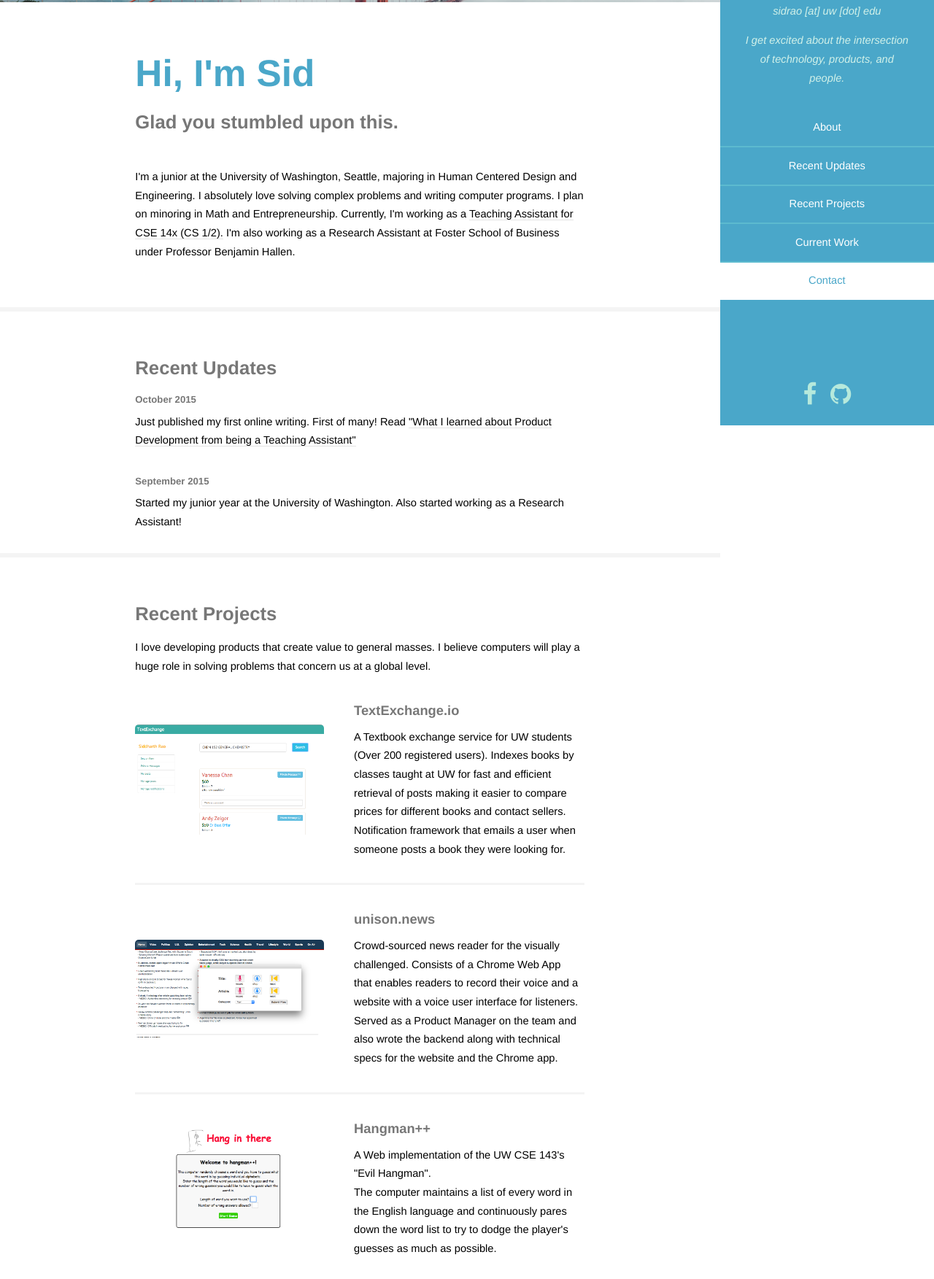
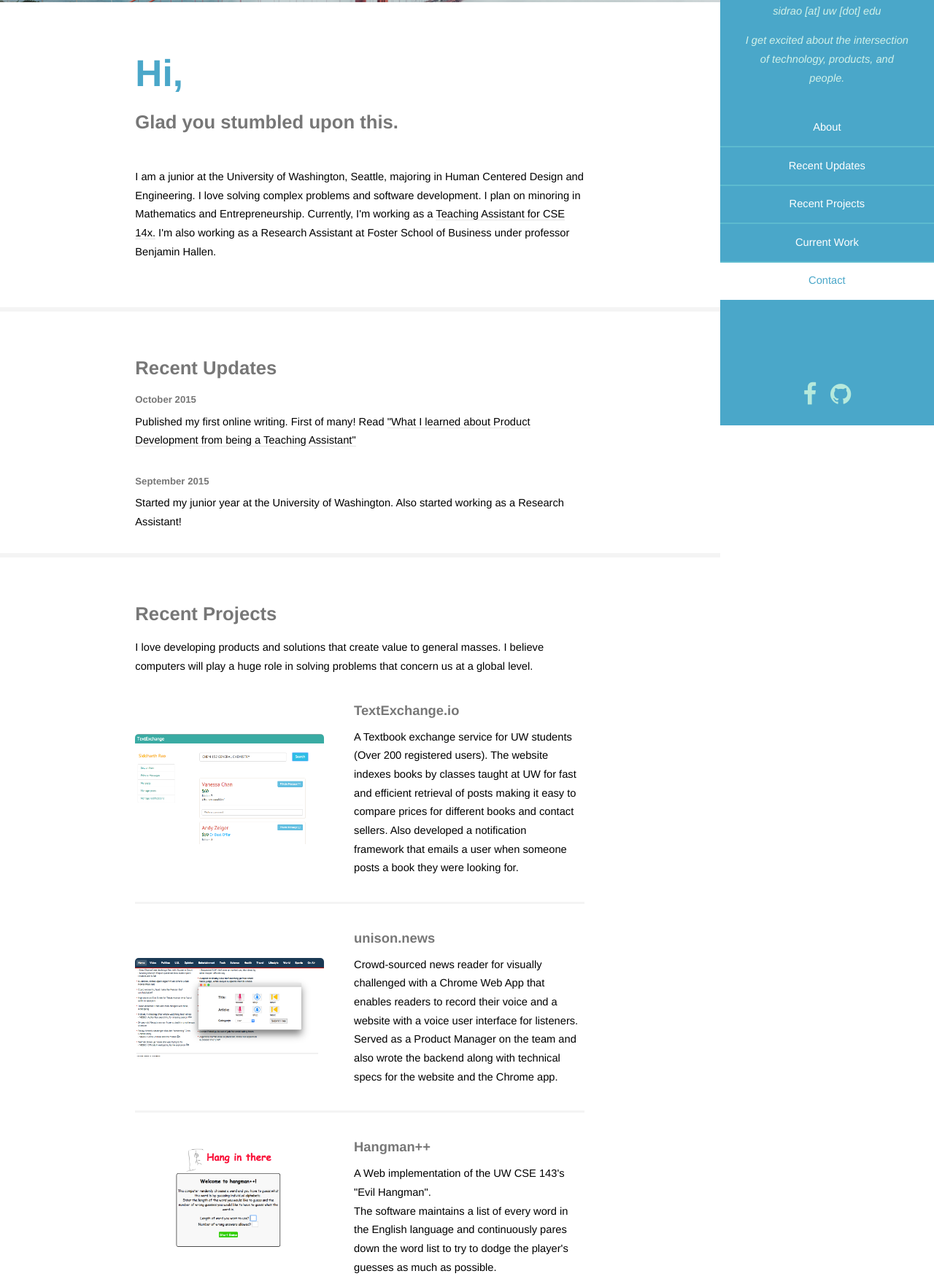
Before and after one commit to raosid/sidrao.xyz, a plain HTML site: page index.html in a window 1280 px wide. Shown: the part 217-1970 px from the top of the page at 73% size. Drawn offline with Linux system fonts and the light colour scheme.

Commit message:
Added the decided changes to the content of the website

```diff
--- a/index.html
+++ b/index.html
@@ -53,15 +53,15 @@
 							<section id="one">
 								<div class="container">
 									<header class="major">
-										<h2>Hi, I'm Sid</h2>
+										<h2>Hi,</h2>
 										<p>Glad you stumbled upon this.</p>
 									</header>
 									<p>
-										I'm a junior at the University of Washington, Seattle, majoring in Human
-										Centered Design and Engineering. I absolutely love solving complex problems and writing
-										computer programs. I plan on minoring in Math and Entrepreneurship.
-										Currently, I'm working as a <a href="http://courses.cs.washington.edu/courses/cse14x/ta/">Teaching Assistant for CSE 14x (CS 1/2).</a> I'm also working
-										as a Research Assistant at Foster School of Business under Professor Benjamin Hallen.
+										I am a junior at the University of Washington, Seattle, majoring in Human
+										Centered Design and Engineering. I love solving complex problems and software development.
+										I plan on minoring in Mathematics and Entrepreneurship.
+										Currently, I'm working as a <a href="http://courses.cs.washington.edu/courses/cse14x/ta/">Teaching Assistant for CSE 14x.</a> I'm also working
+										as a Research Assistant at Foster School of Business under professor Benjamin Hallen.
 									</p>
 								</div>
 							</section>
@@ -70,7 +70,7 @@
 							<div class="container">
 								<h3>Recent Updates</h3>
 									<h5>October 2015</h5>
-									<p>Just published my first online writing. First of many! Read <a target="_blank" href="https://medium.com/@sidgrao/what-i-learned-about-product-development-from-being-a-teaching-assistant-f4fa3563bb71#.l5frlh6sj">"What I learned about Product Development from being a Teaching Assistant"</p></a>
+									<p>Published my first online writing. First of many! Read <a target="_blank" href="https://medium.com/@sidgrao/what-i-learned-about-product-development-from-being-a-teaching-assistant-f4fa3563bb71#.l5frlh6sj">"What I learned about Product Development from being a Teaching Assistant"</p></a>
 									<h5>September 2015</h5>
 									Started my junior year at the University of Washington.  Also started working as a Research Assistant!
 
@@ -83,7 +83,7 @@
 								<div class="container">
 									<h3>Recent Projects</h3>
 									<p>
-										I love developing products that create value to general masses. I believe
+										I love developing products and solutions that create value to general masses. I believe
 										computers will play a huge role in solving problems that concern us at a global level.
 									</p>
 									<div class="features">
@@ -92,9 +92,9 @@
 											<div class="inner">
 												<h4><a href="http://textexchange.io">TextExchange.io</a></h4>
 												<p>
-													A Textbook exchange service for UW students (Over 200 registered users). Indexes books by classes taught at UW for
-													fast and efficient retrieval of posts making it easier to compare prices
-													for different books and contact sellers. Notification framework that
+													A Textbook exchange service for UW students (Over 200 registered users). The website indexes books by classes taught at UW for
+													fast and efficient retrieval of posts making it easy to compare prices
+													for different books and contact sellers. Also developed a notification framework that
 													emails a user when someone posts a book they were looking for.
 												</p>
 											</div>
@@ -102,9 +102,9 @@
 										<article>
 											<a href="https://chrome.google.com/webstore/detail/potato-potato/plkihbaiionfkndimjcoogogjeibchfo?hl=en-US&utm_source=chrome-ntp-launcher" class="image"><img src="images/pic02.png" alt="" /></a>
 											<div class="inner">
-												<h4>unison.news</h4>
+												<a href="http://unison.news"><h4>unison.news</h4></a>
 												<p>
-													Crowd-sourced news reader for the visually challenged. Consists of a Chrome Web App that
+													Crowd-sourced news reader for visually challenged with a Chrome Web App that
 													enables readers to record their voice and a website with a voice user interface for listeners.
 													Served as a Product Manager on the team and also wrote the backend along with
 													technical specs for the website and the Chrome app.
@@ -117,7 +117,7 @@
 												<h4><a href="http://students.washington.edu/sidrao/hangman/hangman.html">Hangman++</a></h4>
 												<p>
 													A Web implementation of the UW CSE 143's "Evil Hangman". </br>
-													The computer maintains a list of every word in the English language and continuously pares down the word
+													The software maintains a list of every word in the English language and continuously pares down the word
 													list to try to dodge the player's guesses as much as possible.
 												</p>
 											</div>
```
